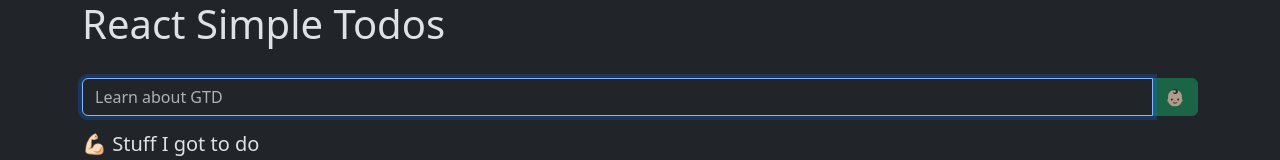
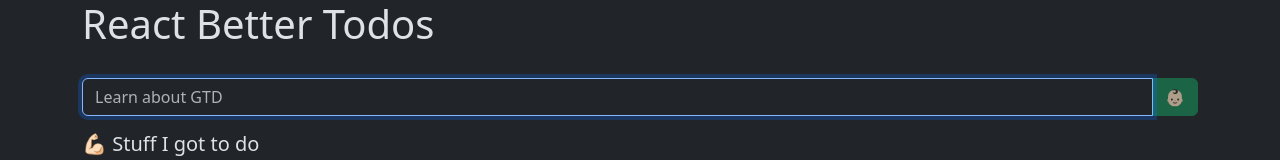
Before and after one commit to drblue/fed23-javascript-2, a React (Vite) app in the folder 06-better-todos/: page / in a window 1280 px wide. Shown: the top 160 px of the page. Built offline with nearby package versions, Linux system fonts and the light colour scheme; data requests are answered from the project's data file.

Commit message:
Added React Router and React Bootstrap. Switched div-container to React Bootstrap `<Container>`-component. Added route roadmap.

```diff
--- a/06-better-todos/package.json
+++ b/06-better-todos/package.json
@@ -15,7 +15,9 @@
     "bootstrap": "^5.3.3",
     "json-server": "^0.17.4",
     "react": "^18.2.0",
+    "react-bootstrap": "^2.10.2",
     "react-dom": "^18.2.0",
+    "react-router-dom": "^6.23.0",
     "sass": "^1.76.0"
   },
   "devDependencies": {
--- a/06-better-todos/src/App.tsx
+++ b/06-better-todos/src/App.tsx
@@ -1,4 +1,5 @@
 import { useEffect, useState } from "react";
+import Container from "react-bootstrap/Container";
 import AddNewTodoForm from "./components/AddNewTodoForm";
 import TodoCounter from "./components/TodoCounter";
 import TodoList from "./components/TodoList";
@@ -54,8 +55,8 @@ function App() {
 	}, []);
 
 	return (
-		<div className="container">
-			<h1>React Simple Todos</h1>
+		<Container>
+			<h1>React Better Todos</h1>
 
 			<AddNewTodoForm
 				onAddTodo={addTodo}
@@ -84,7 +85,7 @@ function App() {
 			{!todos.length && (
 				<div className="alert alert-success">You ain't got no todos 🤩!</div>
 			)}
-		</div>
+		</Container>
 	);
 }
 
```
Also changed, not shown: 2 other files (tests, documents, lock files or other folders).
